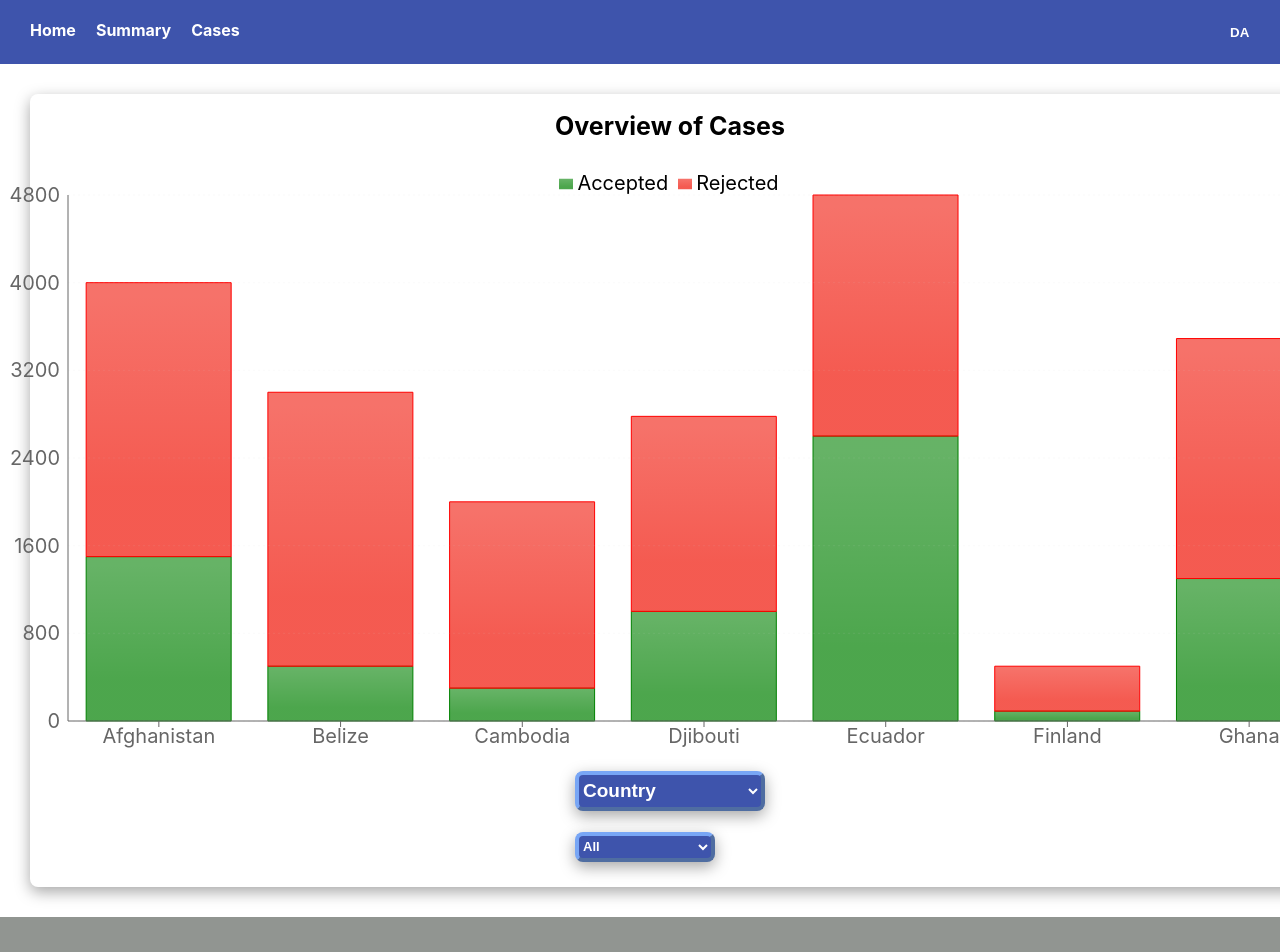
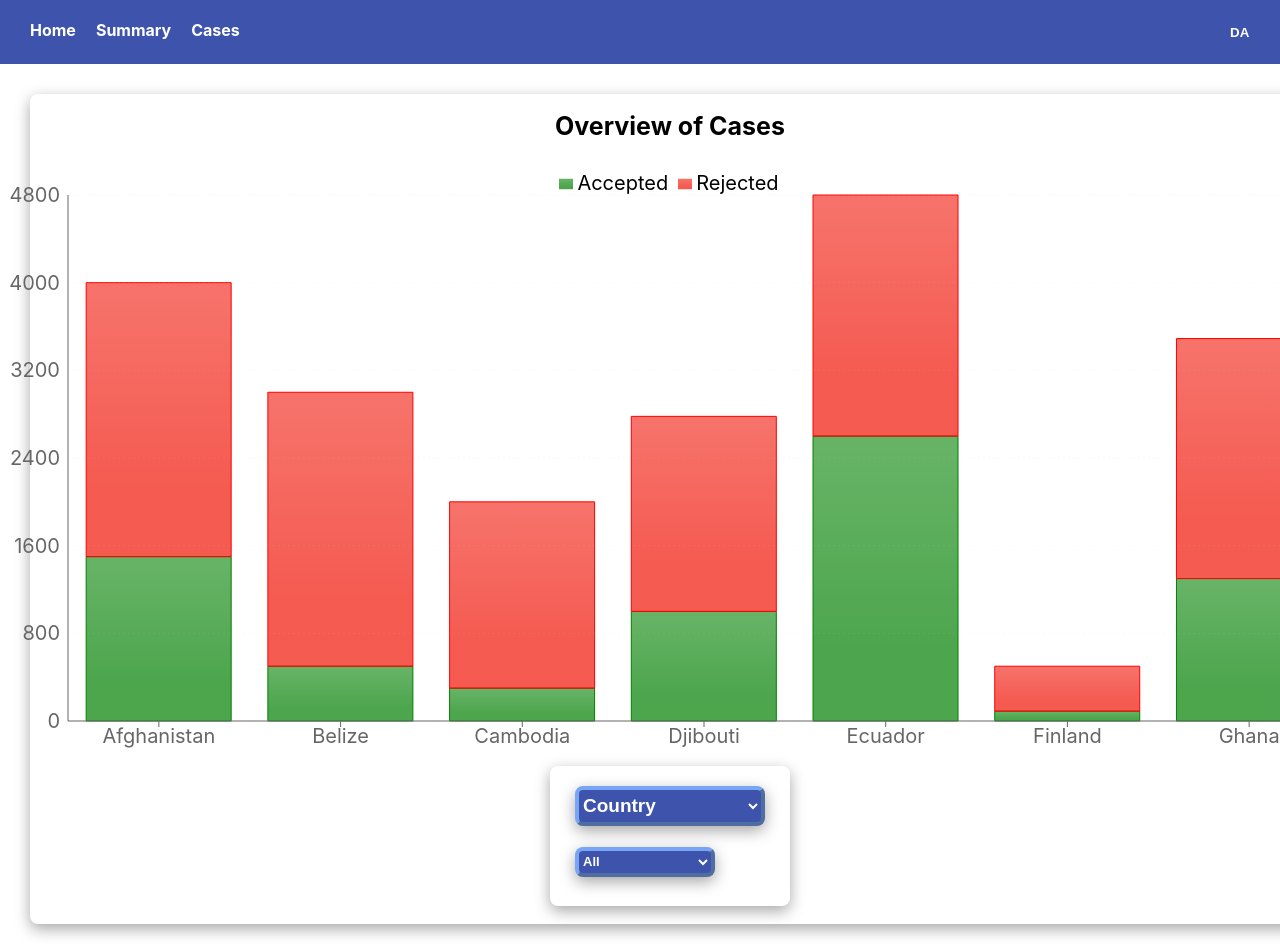
Before and after one commit to lilygostovic/DASS-frontend, a React (Create React App) app: page /summary in a window 1280 px wide. Shown: the top 952 px of the page. Built offline with nearby package versions, Linux system fonts and the light colour scheme.

Commit message:
More visual updates

```diff
--- a/src/pages/Dashboard/index.tsx
+++ b/src/pages/Dashboard/index.tsx
@@ -36,6 +36,7 @@ export const Dashboard = () => {
             justifyContent: "space-bewteen",
             flexDirection: "column",
             width: "100%",
+            height: "830px",
             alignItems: "center",
             boxShadow: "0px 5px 15px rgba(0, 0, 0, 0.35)",
             borderRadius: "8px",
@@ -45,16 +46,38 @@ export const Dashboard = () => {
           }}
         >
           <h1 style={{ fontSize: "25px", color: "black", marginBottom: "20px" }}>{text}</h1>
-          <SummaryChart data={data} genderData={genderData} w={1400} h={590} isSummaryPage={true} axisOption={dropDownOption} continentOption={continentOption} />
+
+          <SummaryChart
+          data={data}
+          genderData={genderData}
+          w={1400} h={590}
+          isSummaryPage={true}
+          axisOption={dropDownOption}
+          continentOption={continentOption} />
+
           <div style={{
             display: "flex",
             flexDirection: "column",
             justifyContent: "center",
           }}
           >
-            <DropDown selectedOption={dropDownOption} setOption={setDropDown} />
+            {dropDownOption !== "country" && (
+              <DropDown selectedOption={dropDownOption} setOption={setDropDown} />
+            )}
+
             {dropDownOption === "country" && (
-              <ContinentDropDown selectedOption={continentOption} setOption={setContinentOption} />
+              <div style={{
+                display: "flex",
+                flexDirection: "column",
+                // marginLeft: "240px",
+                marginTop: "15px",
+                boxShadow: "0px 5px 15px rgba(0, 0, 0, 0.35)",
+                borderRadius: "8px",
+                height: "140px",
+              }}>
+                <DropDown selectedOption={dropDownOption} setOption={setDropDown} />
+                <ContinentDropDown selectedOption={continentOption} setOption={setContinentOption} />
+              </div>
             )}
           </div>
         </div>
```
